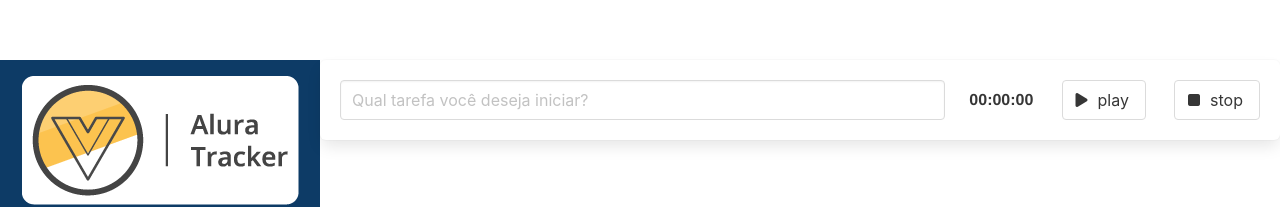
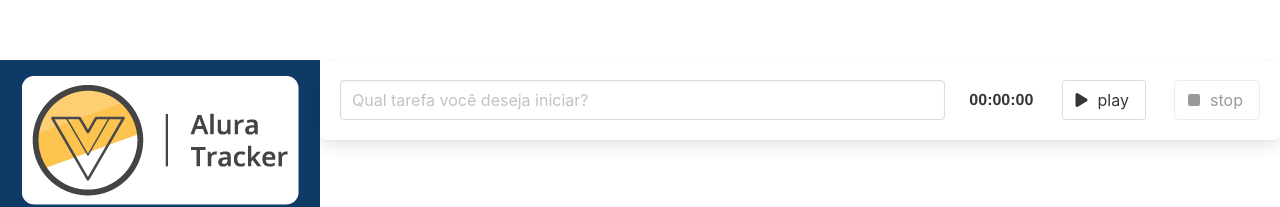
Before and after one commit to victor-octavio/monitor-ativdades-vue, a Vue app: page / in a window 1280 px wide. Shown: the top 207 px of the page. Built offline with nearby package versions, Linux system fonts and the light colour scheme.

Commit message:
Cronometro + Temporizador

```diff
--- /dev/null
+++ b/src/components/Cronometro.vue
@@ -0,0 +1,31 @@
+<template>
+    <section>
+        <strong>
+            {{tempoDecorrido}}
+        </strong>
+    </section>
+</template>
+
+<script lang="ts">
+import { defineComponent } from 'vue'
+
+export default defineComponent({
+   name: 'CronometroItem',
+   props: {
+    tempoEmSegundos:{
+        type: Number,
+        default: 0
+    }
+   },
+   computed: {
+    tempoDecorrido() : string {
+            return new Date(this.tempoEmSegundos * 1000).toISOString().substr(11,8)
+        }
+   }
+
+})
+</script>
+
+<style>
+
+</style>
--- a/src/components/Formulario.vue
+++ b/src/components/Formulario.vue
@@ -6,29 +6,11 @@
                 type="text"
                 class="input"
                 placeholder="Qual tarefa você deseja iniciar?"
+                v-model="descricao"
                 >
             </div>
             <div class="column">
-                <div class="is-flex is-align-items-center is-justify-content-space-between">
-                    <section>
-                    <strong>
-                        00:00:00
-                    </strong>
-                </section>
-                <button class="button">
-                    <span class="icon">
-                        <i class="fas fa-play"></i>
-                    </span>
-                    <span>play</span>
-                </button>
-                <button class="button">
-                    <span class="icon">
-                        <i class="fas fa-stop"></i>
-                    </span>
-                    <span>stop</span>
-                </button>
-                </div>
-
+                <Temporizador @aoTemporizadorFinalizado="finalizarTarefa"/>
             </div>
         </div>
     </div>
@@ -37,7 +19,24 @@
 <script lang="ts">
 
 import { defineComponent } from 'vue'
+import Temporizador from './Temporizador.vue';
+
 export default defineComponent({
-    name: 'FormulárioItem'
+    name: 'FormulárioItem',
+    components: {
+        Temporizador
+    },
+    data() {
+        return{
+            descricao: ''
+        }
+    },
+    methods:{
+        finalizarTarefa(tempoDecorrido: number) : void{
+            console.log('tempo da tarefa', tempoDecorrido)
+            console.log('Descricao da tarefa: ', this.descricao)
+            this.descricao = ''
+        }
+    }
 })
 </script>
--- /dev/null
+++ b/src/components/Temporizador.vue
@@ -0,0 +1,58 @@
+<template>
+	<div class="is-flex is-align-items-center is-justify-content-space-between">
+		<Cronometro :tempoEmSegundos="tempoEmSegundos"/>
+		<button class="button" @click="iniciar" :disabled="cronometroRodando">
+			<span class="icon">
+				<i class="fas fa-play"></i>
+			</span>
+			<span>play</span>
+		</button>
+		<button class="button" @click = "finalizar" :disabled="!cronometroRodando">
+			<span class="icon">
+				<i class="fas fa-stop"></i>
+			</span>
+			<span>stop</span>
+		</button>
+	</div>
+</template>
+
+<script lang="ts">
+
+import { defineComponent } from 'vue'
+import Cronometro from './Cronometro.vue'
+
+export default defineComponent({
+	name: 'TemporizadorItem',
+	emits: [
+		'aoTemporizadorFinalizado'
+	],
+	data(){
+        return{
+            tempoEmSegundos: 0,
+            cronometro: 0,
+			cronometroRodando: false,
+
+        }
+    },
+	components:{
+        Cronometro
+    },
+	methods: {
+        // Começar a contagem
+        iniciar(){
+		this.cronometroRodando = true
+        this.cronometro = setInterval(() => {
+            this.tempoEmSegundos += 1
+            }, 1000)
+        },
+        // Finalizar a contagem
+        finalizar(){
+			this.cronometroRodando = false
+            clearInterval(this.cronometro)
+            this.$emit('aoTemporizadorFinalizado', this.tempoEmSegundos)
+			this.tempoEmSegundos = 0
+        }
+    }
+
+})
+</script>
```
